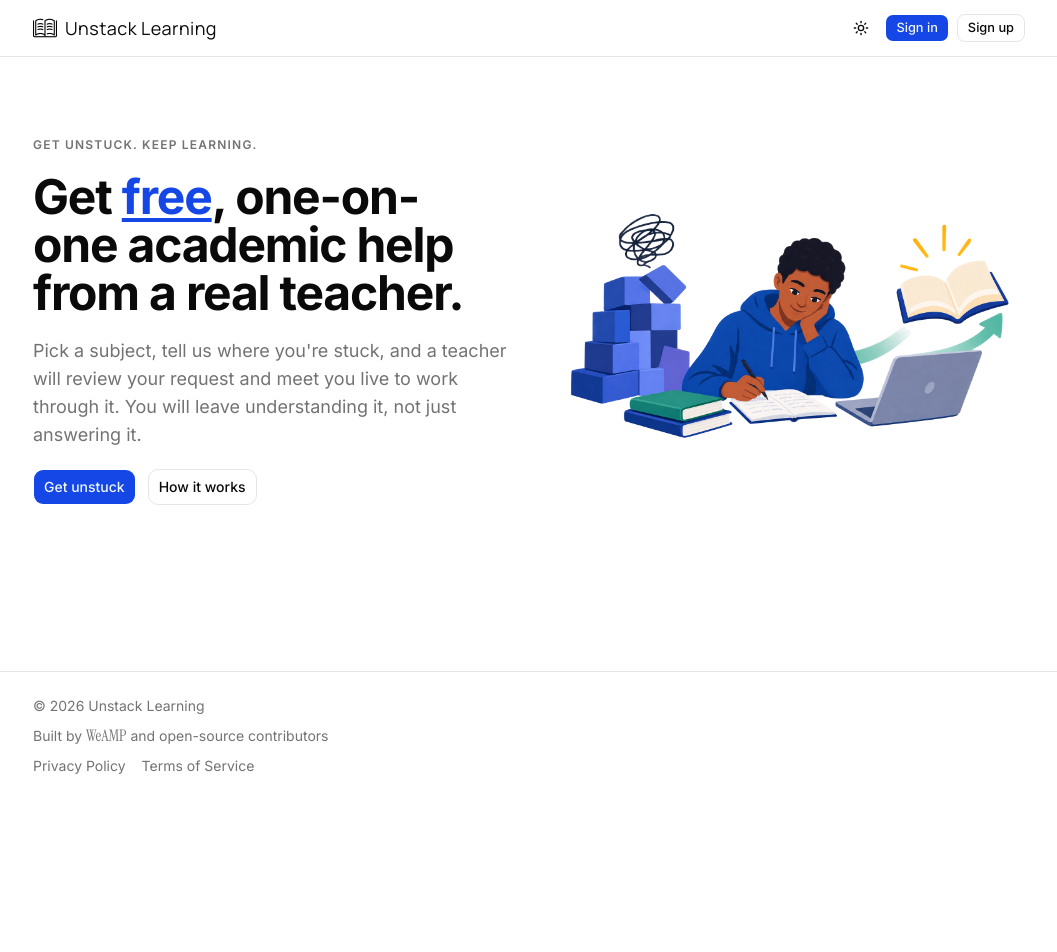
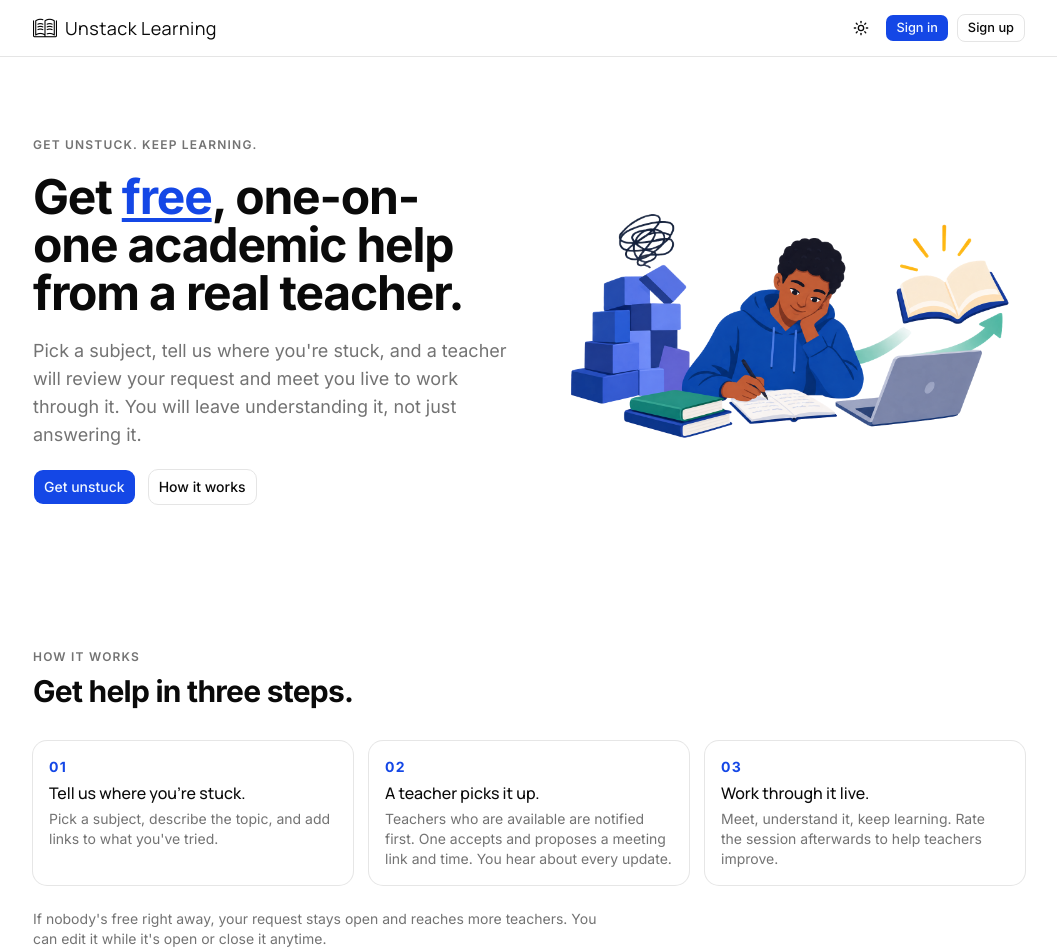
Before and after one commit to weamp-org/unstack-learning-frontend, a Next.js app: page / in a window 1280 px wide. Shown: the top 952 px of the page, without its empty margins (111-1168 px from the left). Before the commit the page ends 800 px from the top, so only its background shows below. Built offline with nearby package versions, Linux system fonts and the light colour scheme; no server answers.

Commit message:
Add How It Works section to landing
Three honest steps (request, teacher pickup, live session) as numbered cards, the no-silent-expiry note, and a closing Get unstuck CTA. Plain band to alternate with the muted subjects strip.

```diff
--- a/src/app/page.tsx
+++ b/src/app/page.tsx
@@ -1,4 +1,5 @@
 import { HeroSection } from "@/components/hero-section";
+import { HowItWorksSection } from "@/components/how-it-works";
 import { SupportedSubjectsSection } from "@/components/supported-subjects";
 
 export default function Home() {
@@ -6,6 +7,7 @@ export default function Home() {
     <>
       <HeroSection />
       <SupportedSubjectsSection />
+      <HowItWorksSection />
     </>
   );
 }
--- /dev/null
+++ b/src/components/how-it-works.tsx
@@ -0,0 +1,83 @@
+import Link from "next/link";
+
+import { Button } from "@/components/ui/button";
+import {
+  Card,
+  CardDescription,
+  CardHeader,
+  CardTitle,
+} from "@/components/ui/card";
+
+const STEPS = [
+  {
+    number: "01",
+    title: "Tell us where you're stuck.",
+    description:
+      "Pick a subject, describe the topic, and add links to what you've tried.",
+  },
+  {
+    number: "02",
+    title: "A teacher picks it up.",
+    description:
+      "Teachers who are available are notified first. One accepts and proposes a meeting link and time. You hear about every update.",
+  },
+  {
+    number: "03",
+    title: "Work through it live.",
+    description:
+      "Meet, understand it, keep learning. Rate the session afterwards to help teachers improve.",
+  },
+] as const;
+
+export function HowItWorksSection() {
+  return (
+    <section
+      id="how-it-works"
+      aria-labelledby="how-it-works-heading"
+      className="scroll-mt-16"
+    >
+      <div className="mx-auto flex w-full max-w-5xl flex-col px-4 py-12 md:py-16">
+        <p className="text-xs font-semibold tracking-widest text-muted-foreground uppercase">
+          How it works
+        </p>
+        <h2
+          id="how-it-works-heading"
+          className="mt-2 text-3xl font-bold tracking-tight text-balance"
+        >
+          Get help in three steps.
+        </h2>
+
+        <ol className="mt-8 grid gap-4 md:grid-cols-3">
+          {STEPS.map((step) => (
+            <li key={step.number}>
+              <Card className="h-full">
+                <CardHeader>
+                  <span
+                    aria-hidden="true"
+                    className="text-sm font-bold tracking-widest text-primary"
+                  >
+                    {step.number}
+                  </span>
+                  <CardTitle className="text-base">{step.title}</CardTitle>
+                  <CardDescription>{step.description}</CardDescription>
+                </CardHeader>
+              </Card>
+            </li>
+          ))}
+        </ol>
+
+        <p className="mt-6 max-w-xl text-sm text-muted-foreground">
+          If nobody&apos;s free right away, your request stays open and reaches
+          more teachers. You can edit it while it&apos;s open or close it
+          anytime.
+        </p>
+
+        <div className="mt-6">
+          <Button asChild size="lg">
+            <Link href="/requests/new">Get unstuck</Link>
+          </Button>
+        </div>
+      </div>
+    </section>
+  );
+}
```
